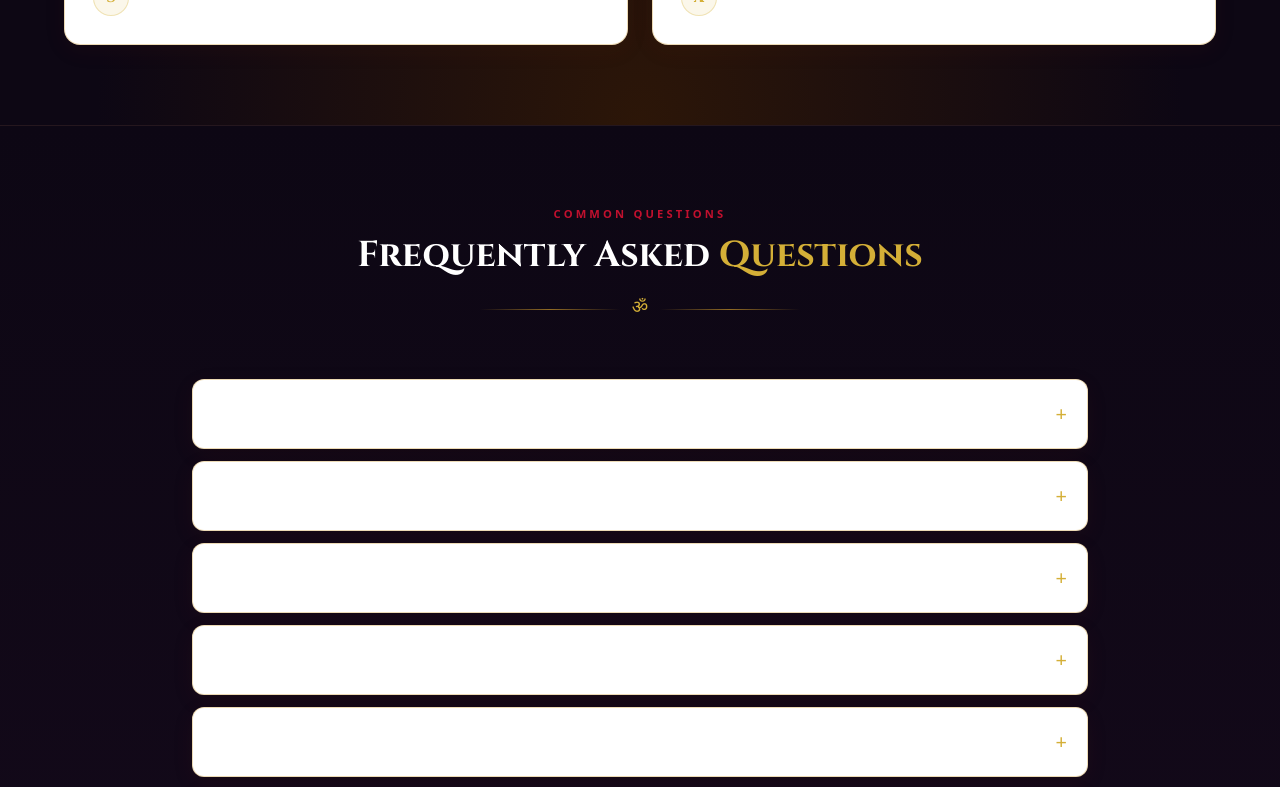
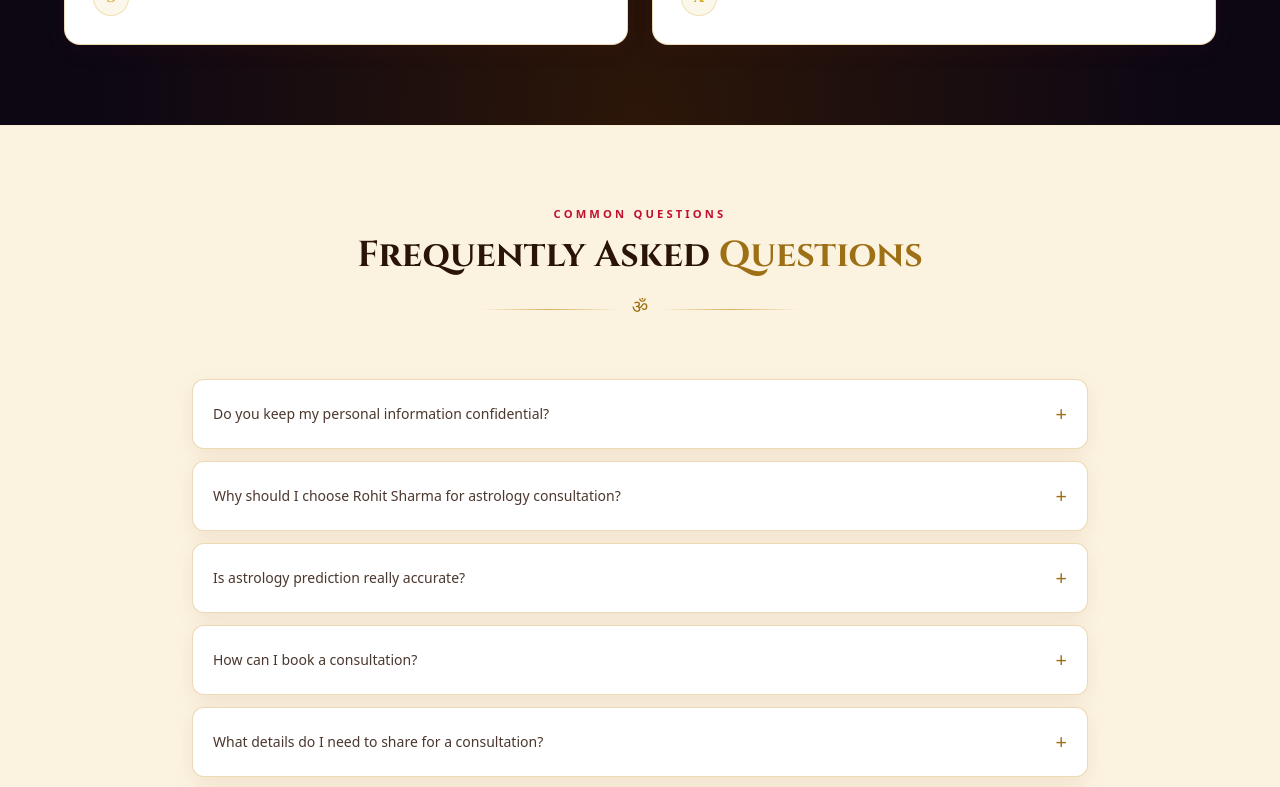
Before and after one commit to Sanchitjha/Astrologer, a Next.js app: page / in a window 1280 px wide. Shown: the part 7520-8307 px from the top of the page. Built offline with nearby package versions, Linux system fonts and the light colour scheme.

Commit message:
feat: implement foundational UI components for the astrology service landing page

```diff
--- a/components/FAQ.js
+++ b/components/FAQ.js
@@ -51,19 +51,19 @@ export default function FAQ() {
   return (
     <section
       className="py-20 px-4 border-t border-[#D4AF37]/8"
-      style={{ background: 'linear-gradient(180deg, #0D0714 0%, #160A1C 100%)' }}
+      style={{ background: 'linear-gradient(180deg, #FBF3E0 0%, #FBF3E0 100%)' }}
       aria-labelledby="faq-heading"
     >
       <div className="max-w-4xl mx-auto">
         <div className="text-center mb-14">
           <p className="section-label mb-3">Common Questions</p>
           <h2 id="faq-heading"
-              className="text-3xl md:text-4xl font-bold text-white"
+              className="text-3xl md:text-4xl font-bold text-[#2A1408]"
               style={{ fontFamily: 'var(--font-cinzel)' }}>
-            Frequently Asked <span className="text-[#D4AF37]">Questions</span>
+            Frequently Asked <span className="text-[#9E7016]">Questions</span>
           </h2>
           <div className="gold-divider max-w-xs mx-auto mt-5">
-            <span className="text-[#D4AF37] text-lg shrink-0"
+            <span className="text-[#9E7016] text-lg shrink-0"
                   style={{ fontFamily: 'var(--font-devanagari)' }}>ॐ</span>
           </div>
         </div>
@@ -77,15 +77,15 @@ export default function FAQ() {
                            hover:bg-[#D4AF37]/5 transition-colors"
                 aria-expanded={open === i}
               >
-                <span className="text-white/85 font-medium text-sm pr-4">{item.q}</span>
-                <span className={`text-[#D4AF37] text-xl shrink-0 transition-transform duration-300
+                <span className="text-[#2A1408]/85 font-medium text-sm pr-4">{item.q}</span>
+                <span className={`text-[#9E7016] text-xl shrink-0 transition-transform duration-300
                                   ${open === i ? 'rotate-45' : ''}`}>
                   +
                 </span>
               </button>
               {open === i && (
                 <div className="px-5 pb-5">
-                  <p className="text-white/55 text-sm leading-relaxed border-t border-[#D4AF37]/10 pt-4">
+                  <p className="text-[#2A1408]/55 text-sm leading-relaxed border-t border-[#D4AF37]/10 pt-4">
                     {item.a}
                   </p>
                 </div>
```
